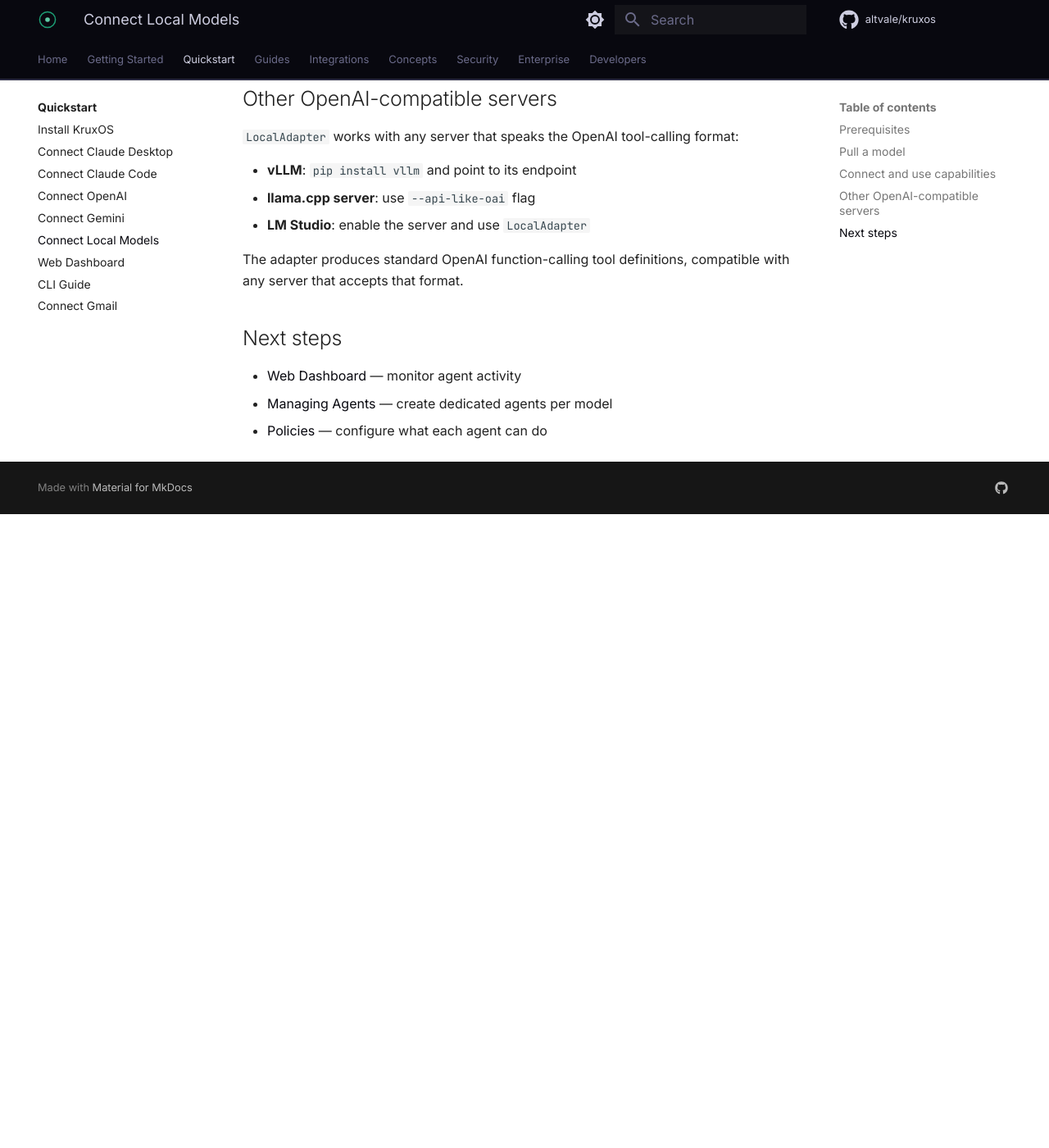
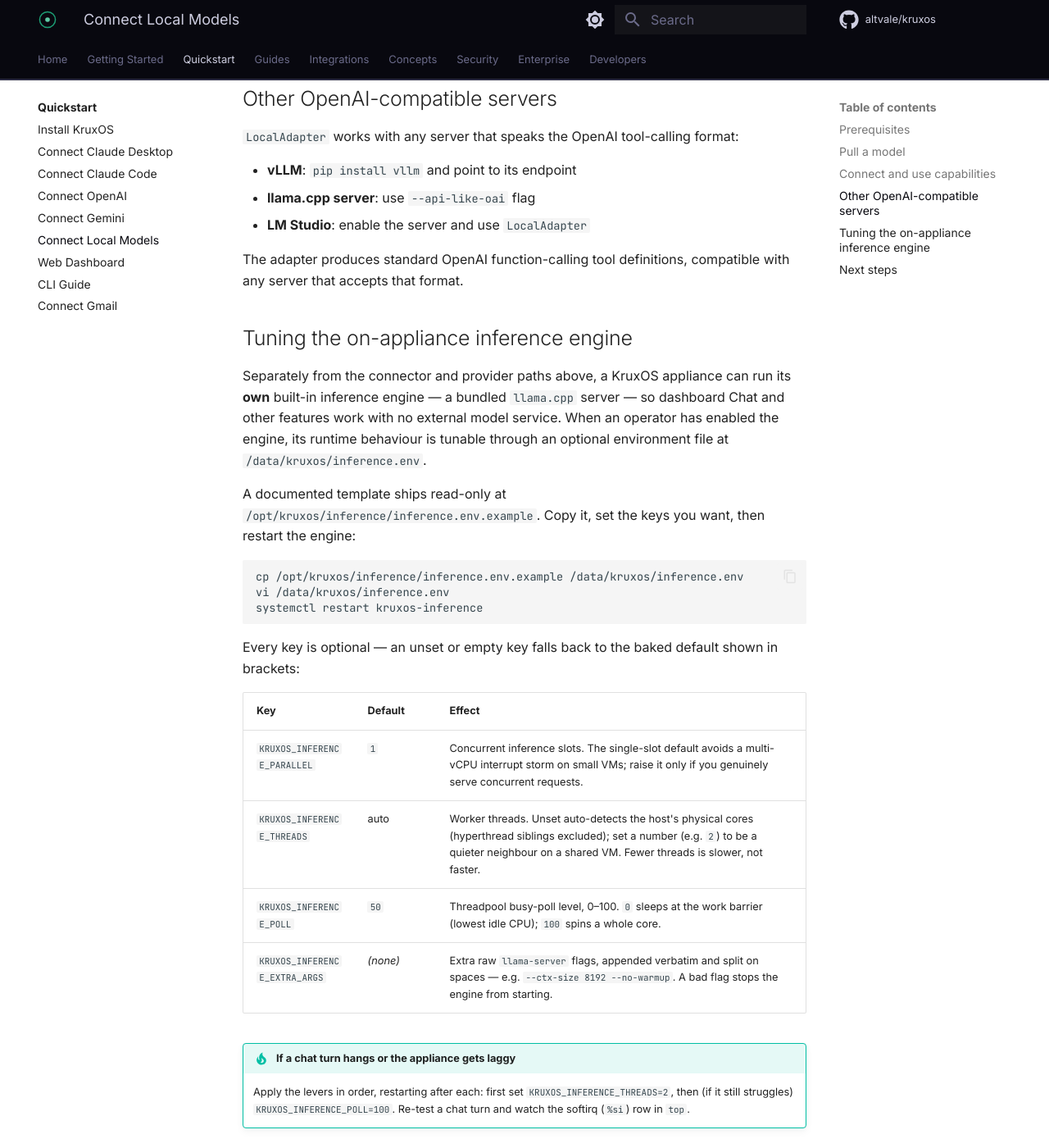
Before and after one commit to altvale/kruxos, an MkDocs documentation site: the page built from docs/public/docs/quickstart/connect-local.md, in a window 1280 px wide and 1400 px high, scrolled down 2152 px. Shown: the whole window at 82% size. Built offline with MkDocs 1.6.1 and Material for MkDocs 9.7.7, drawn with Linux system fonts in a browser that asks for light colours; comment, search, counter and statistics services are not loaded; before the commit the page ends 2779 px from its top, so only the background shows below that.

Commit message:
docs(v0.0.3): dashboard http->https 308 redirect + local-inference tuning + VirtualBox AVX2
- quickstart/install.md: first-boot wizard URL is https (a plain http://<host>:7800 now
  308-redirects to https on the same port, self-signed cert); add a VirtualBox AVX2 tip for the
  kruxos-x86_64.ova import path (needs VirtualBox 7.1.4+; 7.1.12+ on Windows hosts with Hyper-V/WSL2).
- guides/codex.md + guides/troubleshooting.md: dashboard is https-by-default; a plain
  curl http://<host>:7800 returns 308 (use curl -skL to follow + accept the self-signed cert).
- quickstart/connect-local.md: document tuning the appliance's built-in llama.cpp engine via the
  optional /data/kruxos/inference.env (parallel slots / threads / poll / extra args) + the
  copy-template -> edit -> systemctl restart kruxos-inference flow.
- CHANGELOG: Unreleased bullet.

All claims verified against the gateway TLS-redirect launcher, the OVA OVF template, and the
inference unit file.

````diff
--- a/docs/public/docs/quickstart/connect-local.md
+++ b/docs/public/docs/quickstart/connect-local.md
@@ -104,6 +104,38 @@
 
 The adapter produces standard OpenAI function-calling tool definitions, compatible with any server that accepts that format.
 
+## Tuning the on-appliance inference engine
+
+Separately from the connector and provider paths above, a KruxOS appliance can run
+its **own** built-in inference engine — a bundled `llama.cpp` server — so dashboard
+Chat and other features work with no external model service. When an operator has
+enabled the engine, its runtime behaviour is tunable through an optional environment
+file at `/data/kruxos/inference.env`.
+
+A documented template ships read-only at `/opt/kruxos/inference/inference.env.example`.
+Copy it, set the keys you want, then restart the engine:
+
+```bash
+cp /opt/kruxos/inference/inference.env.example /data/kruxos/inference.env
+vi /data/kruxos/inference.env
+systemctl restart kruxos-inference
+```
+
+Every key is optional — an unset or empty key falls back to the baked default shown
+in brackets:
+
+| Key | Default | Effect |
+|-----|---------|--------|
+| `KRUXOS_INFERENCE_PARALLEL` | `1` | Concurrent inference slots. The single-slot default avoids a multi-vCPU interrupt storm on small VMs; raise it only if you genuinely serve concurrent requests. |
+| `KRUXOS_INFERENCE_THREADS` | auto | Worker threads. Unset auto-detects the host's physical cores (hyperthread siblings excluded); set a number (e.g. `2`) to be a quieter neighbour on a shared VM. Fewer threads is slower, not faster. |
+| `KRUXOS_INFERENCE_POLL` | `50` | Threadpool busy-poll level, 0–100. `0` sleeps at the work barrier (lowest idle CPU); `100` spins a whole core. |
+| `KRUXOS_INFERENCE_EXTRA_ARGS` | _(none)_ | Extra raw `llama-server` flags, appended verbatim and split on spaces — e.g. `--ctx-size 8192 --no-warmup`. A bad flag stops the engine from starting. |
+
+!!! tip "If a chat turn hangs or the appliance gets laggy"
+    Apply the levers in order, restarting after each: first set
+    `KRUXOS_INFERENCE_THREADS=2`, then (if it still struggles) `KRUXOS_INFERENCE_POLL=100`.
+    Re-test a chat turn and watch the softirq (`%si`) row in `top`.
+
 ## Next steps
 
 - [Web Dashboard](dashboard.md) — monitor agent activity
````
Also changed, not shown: docs/public/docs/guides/codex.md (+1 -1 lines), docs/public/docs/guides/troubleshooting.md (+1 -1 lines), docs/public/docs/quickstart/install.md (+20 -1 lines), CHANGELOG.md.
